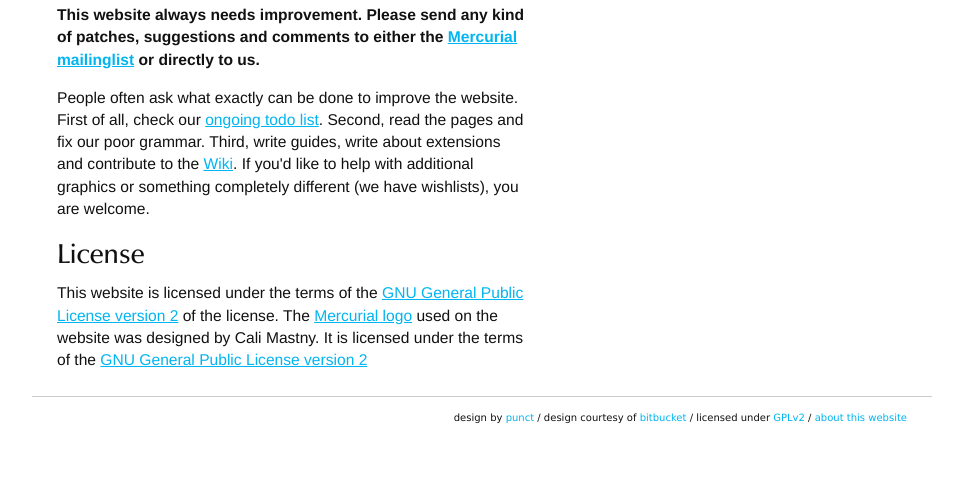
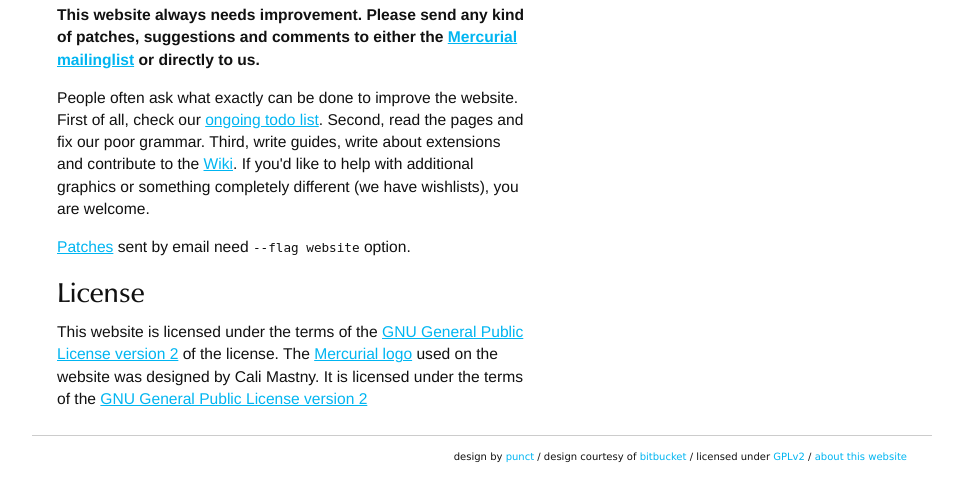
Before and after one commit to paugier/mercurial-scm, a Flask app: page /thepage in a window 1280 px wide. Shown: the part 401-880 px from the top of the page, without its empty margins (158-1121 px from the left). Before the commit the page ends 825 px from the top, so only its background shows below. Run offline with Flask 2, Linux system fonts and the light colour scheme.

Commit message:
display needed flag option to send patch for the website

```diff
--- a/templates/thepage/index.html
+++ b/templates/thepage/index.html
@@ -24,6 +24,8 @@
 		and contribute to the <a href="https://www.mercurial-scm.org/wiki">Wiki</a>. If you'd like to help with additional graphics or something completely different
 		(we have wishlists), you are welcome.</p>
 
+		<p><a href="https://www.mercurial-scm.org/wiki/ContributingChanges">Patches</a> sent by email need <kbd>--flag website</kbd> option.</p>
+
 		<h2>License</h2>
 		This website is licensed under the terms of the
 		<a href="http://www.gnu.org/licenses/gpl-2.0.txt">GNU General Public License version 2</a> of the license.
```
